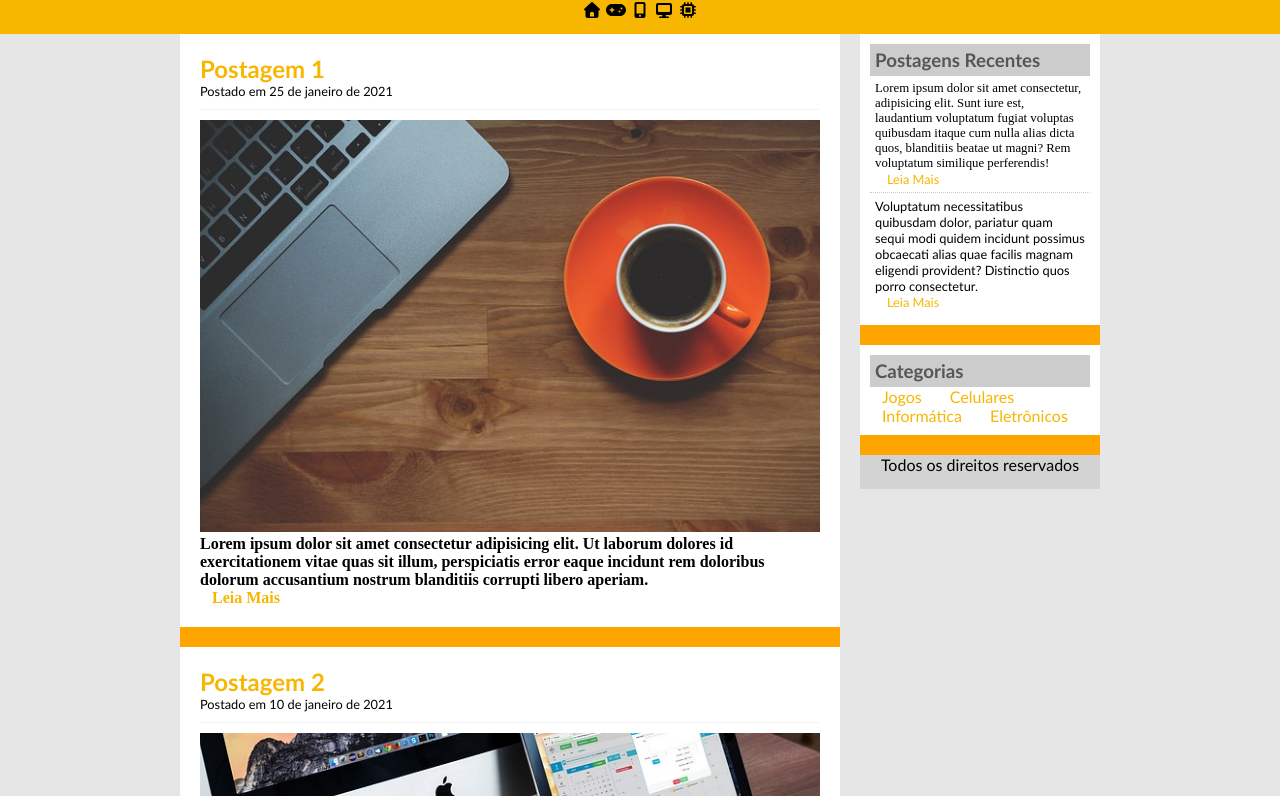
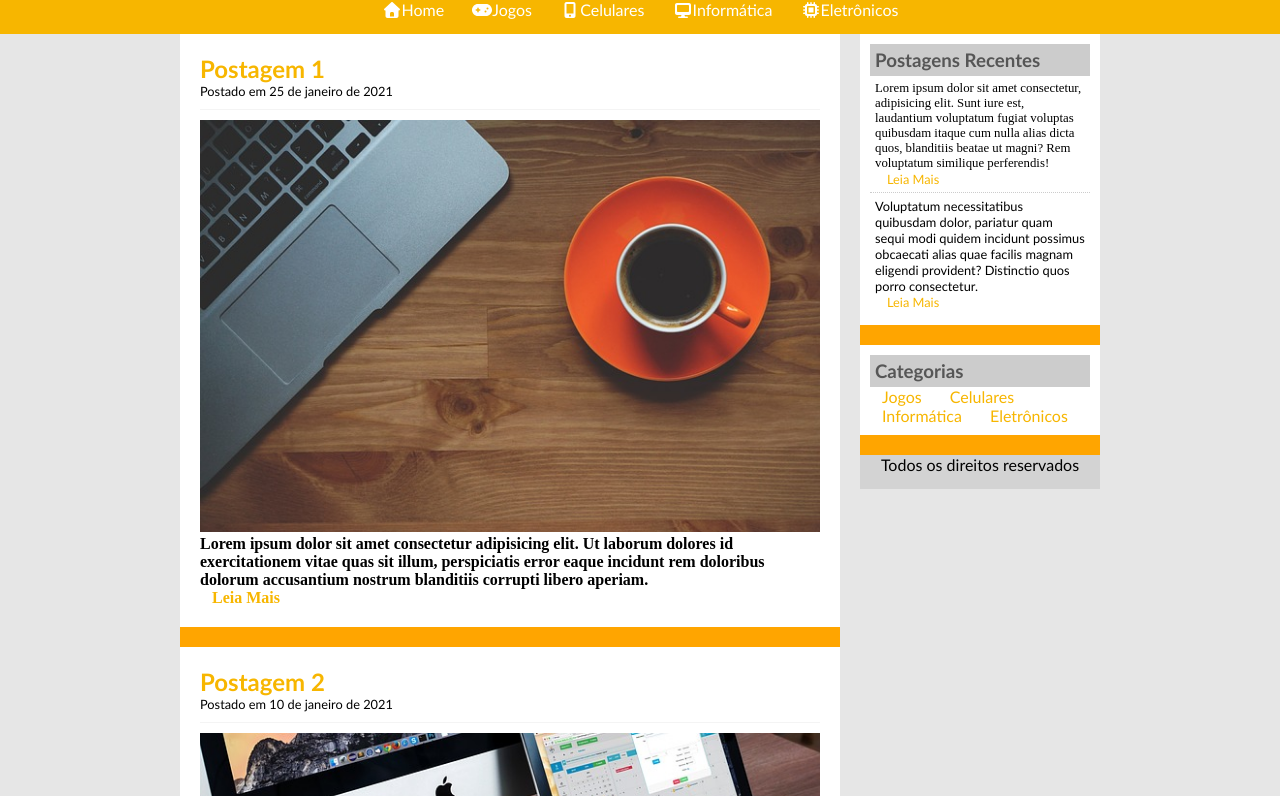
Before and after one commit to KarenJawane/Font_Awesome_TecBlog, a plain HTML site: page Index.html in a window 1280 px wide. Shown: the part 83-879 px from the top of the page. Drawn offline with Linux system fonts and the light colour scheme.

Commit message:
font awesome

```diff
--- a/Index.html
+++ b/Index.html
@@ -18,11 +18,12 @@
             <h1>Tec<span class="branco">Blog</span></h1>
         </div>
         <div id="area menu">
-            <a href="Index.html" i class="fa-solid fa-house">Home</a>
-            <a href="jogos.html" i class="fa-solid fa-gamepad">Jogos</a>
-            <a href="celulares.html" i class="fa-solid fa-mobile-screen-button">Celulares</a>
-            <a href="informatica.html" i class="fa-solid fa-desktop">Informática</a>
-            <a href="eletronicos.html" i class="fa-solid fa-microchip">Eletrônicos</a>
+            <a href="Index.html"> <i class="fa-solid fa-house"></i>Home</a>
+            <a href="jogos.html"> <i class="fa-solid fa-gamepad"></i>Jogos</a>
+            <a href="celulares.html"> <i class="fa-solid fa-mobile-screen-button"></i>Celulares</a>
+            <a href="informatica.html"><i class="fa-solid fa-desktop"></i>Informática</a>
+            <a href="eletronicos.html"><i class="fa-solid fa-microchip"></i>Eletrônicos</a>
+
         </div>
     </div>
 
```
Also changed, not shown: CSS/style.css (line endings or trailing spaces).
